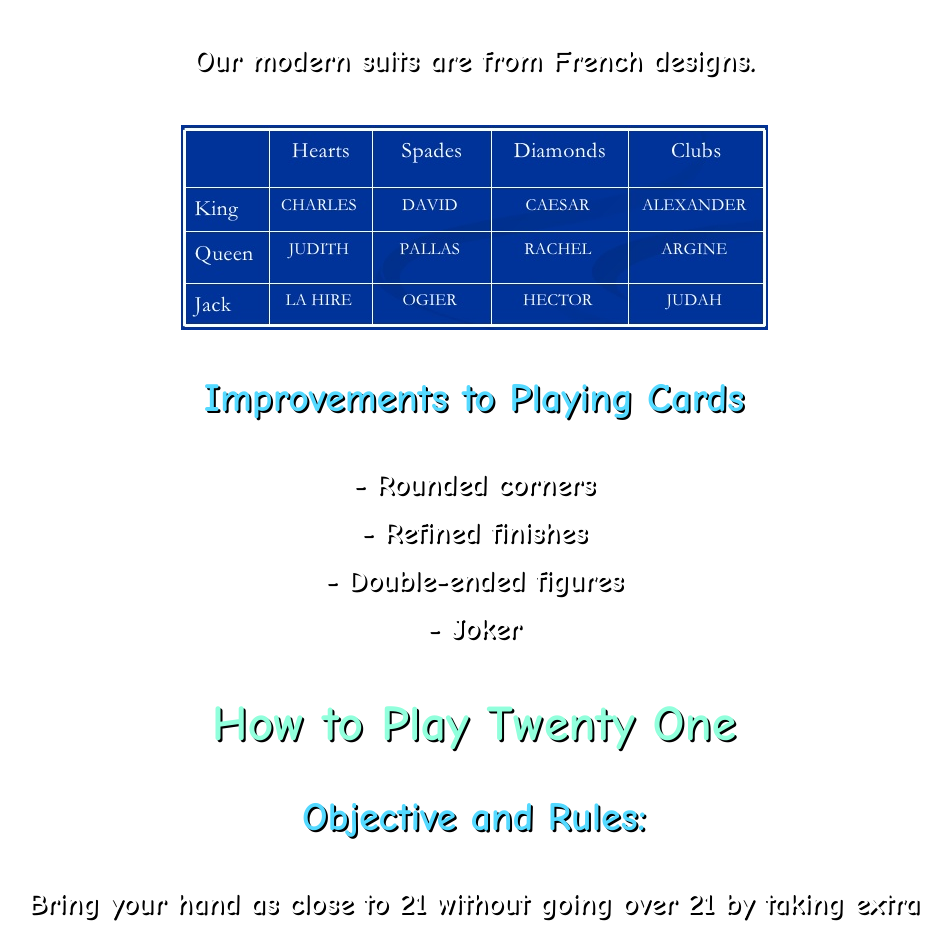
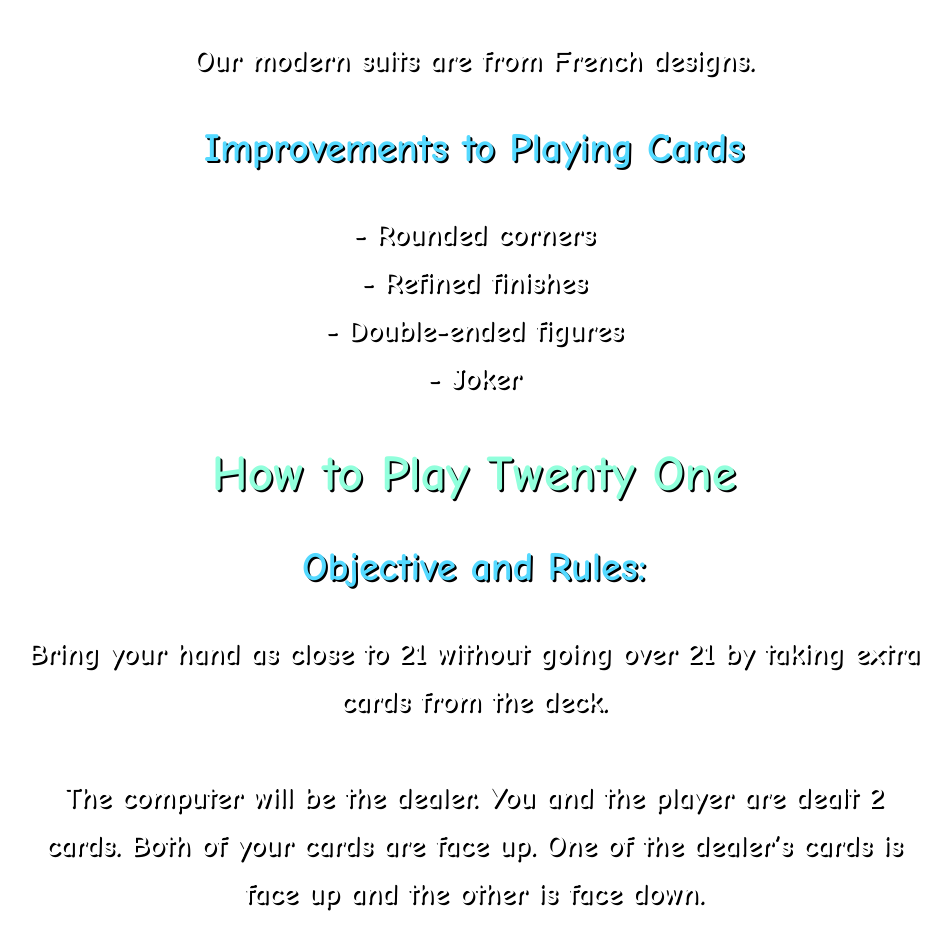
Before and after one commit to sl416/Card-Game-Website, a plain HTML site: page Card Game Website/info.html in a window 1280 px wide. Shown: the part 980-1905 px from the top of the page, without its empty margins (166-1117 px from the left). Drawn offline with Linux system fonts and the light colour scheme.

Commit message:
Update info.html

```diff
--- a/Card Game Website/info.html
+++ b/Card Game Website/info.html
@@ -23,7 +23,6 @@
 			<h4>Latin, Germanic, and French.</h4>
 			<h3>Modern Suits</h3>
 			<h4>Our modern suits are from French designs.</h4>
-			<img src = "images/faces.png"/> <br />
 			<h3>Improvements to Playing Cards</h3>
 			<h4>
 				- Rounded corners <br />
```
